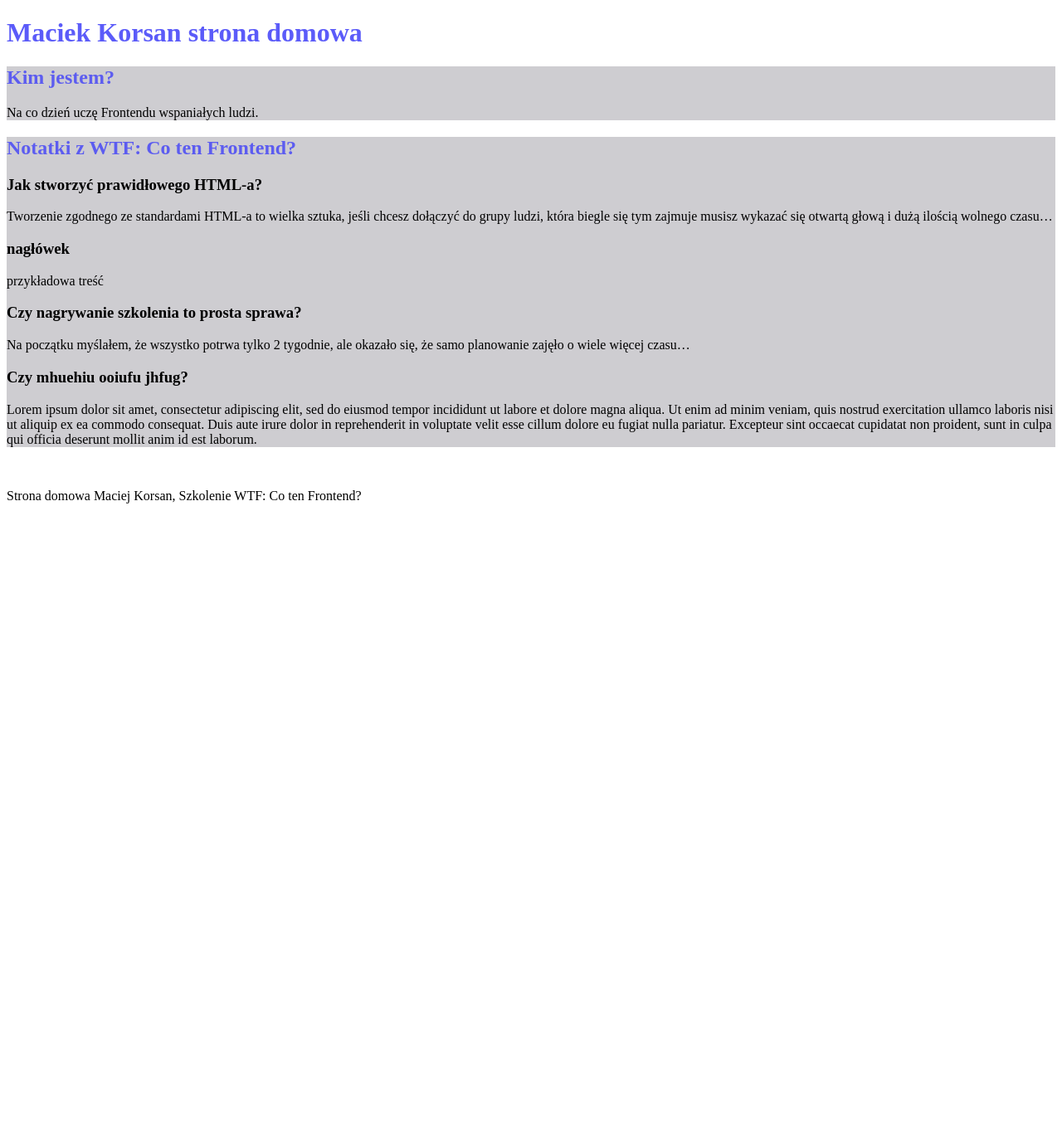
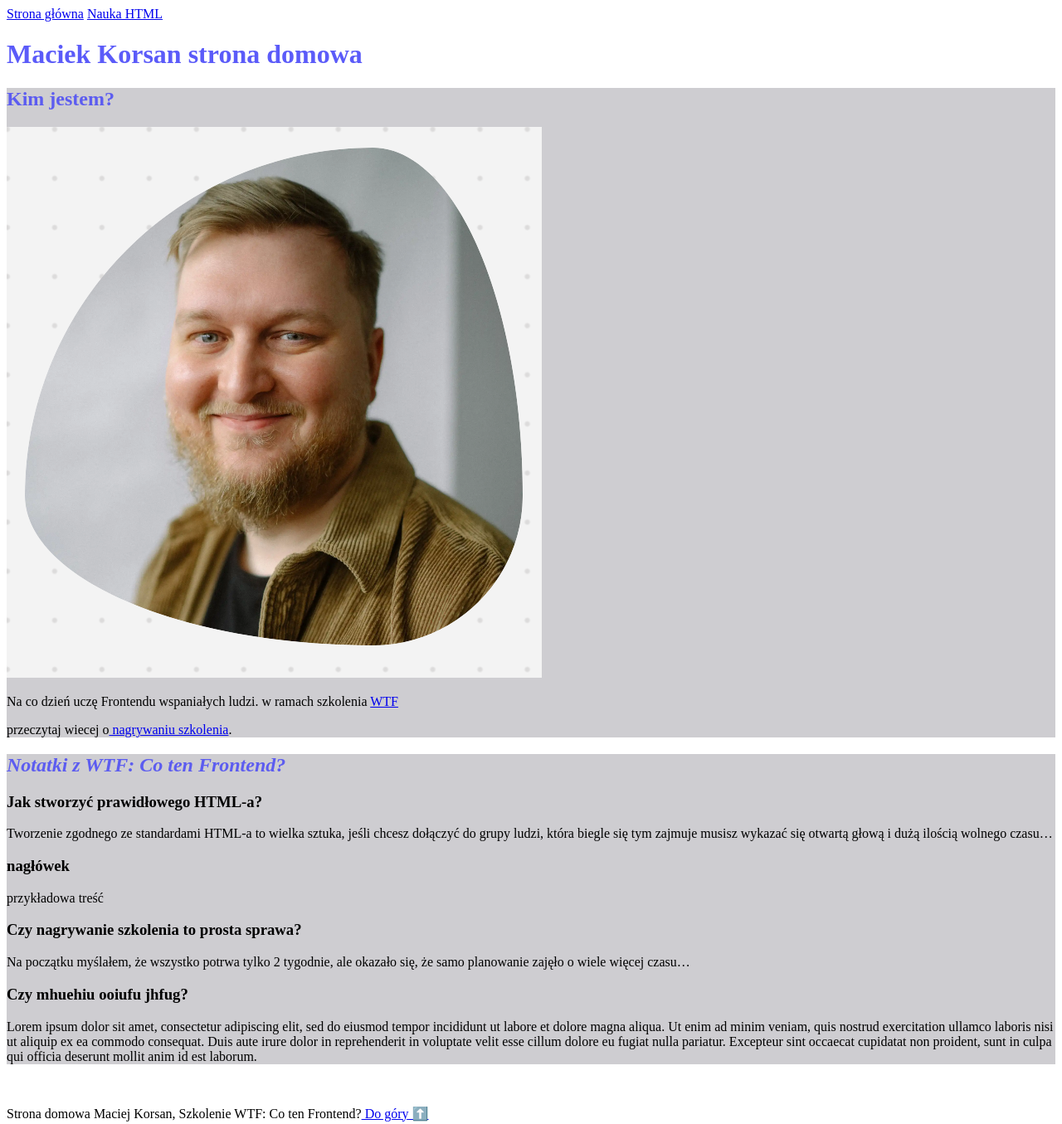
Before and after one commit to Joanna-Maleszyk-Radziun/homepage, a plain HTML site: page index.html in a window 1280 px wide. Shown: the whole page at 83% size. Before the commit the page ends 800 px from the top, so only its background shows below. Drawn offline with Linux system fonts and the light colour scheme.

Commit message:
learning html tags

```diff
--- a/index.html
+++ b/index.html
@@ -10,22 +10,34 @@
 </head>
 
 <body>
+	<header>
+		<nav>
+			<a href="index.html">Strona główna</a>
+			<a href="nauka-html.html">Nauka HTML</a>
+		</nav>
+	</header>
 	<main>
 		<header>
 			<h1>
 				Maciek Korsan strona domowa
 			</h1>
+			<article id="top"></article>
 		</header>
 
 		<section>
 			<h2>Kim jestem?</h2>
+			<img src="korsi.png" alt="Zdjęcie Maćka Korsana"/>
 			<p>
-				Na co dzień uczę Frontendu wspaniałych ludzi.
+				Na co dzień uczę Frontendu wspaniałych ludzi. w ramach szkolenia
+				<a href="https://cotenfrontend.pl" target="_blank">WTF</a>
+			</p>
+			<p>
+				przeczytaj wiecej o<a href="#szkolenie"> nagrywaniu szkolenia</a>.
 			</p>
 		</section>
 
 		<section>
-			<h2>Notatki z WTF: Co ten Frontend?</h2>
+			<h2><em>Notatki z WTF: Co ten Frontend?</em></h2>
 			<article>
 				<h3>Jak stworzyć prawidłowego HTML-a?</h3>
 
@@ -37,26 +49,33 @@
 				<p>przykładowa treść</p>
 			</article>
 			<article>
+				<article id="szkolenie">
 					<h3>Czy nagrywanie szkolenia to prosta sprawa?</h3>
 
-				<p>Na początku myślałem, że wszystko potrwa tylko 2 tygodnie, ale okazało się, że samo planowanie zajęło
+					<p>Na początku myślałem, że wszystko potrwa tylko 2 tygodnie, ale okazało się, że samo planowanie
+						zajęło
 						o wiele więcej czasu…</p>
 				</article>
 				<article>
 					<h3>
-					Czy mhuehiu ooiufu jhfug?
+						<strong>Czy mhuehiu ooiufu jhfug?</strong>
 					</h3>
 					<p>
-					Lorem ipsum dolor sit amet, consectetur adipiscing elit, sed do eiusmod tempor incididunt ut labore et dolore magna aliqua. Ut enim ad minim veniam, quis nostrud exercitation ullamco laboris nisi ut aliquip ex ea commodo consequat. Duis aute irure dolor in reprehenderit in voluptate velit esse cillum dolore eu fugiat nulla pariatur. Excepteur sint occaecat cupidatat non proident, sunt in culpa qui officia deserunt mollit anim id est laborum.
+						Lorem ipsum dolor sit amet, consectetur adipiscing elit, sed do eiusmod tempor incididunt ut
+						labore
+						et dolore magna aliqua. Ut enim ad minim veniam, quis nostrud exercitation ullamco laboris nisi
+						ut
+						aliquip ex ea commodo consequat. Duis aute irure dolor in reprehenderit in voluptate velit esse
+						cillum dolore eu fugiat nulla pariatur. Excepteur sint occaecat cupidatat non proident, sunt in
+						culpa qui officia deserunt mollit anim id est laborum.
 					</p>
 				</article>
 		</section>
 		<br>
-
+	</main>
 	<footer>
-			<p>Strona domowa Maciej Korsan, Szkolenie WTF: Co ten Frontend?</p>
+		<p>Strona domowa Maciej Korsan, Szkolenie WTF: Co ten Frontend?<a href="#top"> Do góry ⬆️</a></p>
 	</footer>
-	</main>
 </body>
 
 </html>
```
Also changed, not shown: nauka-html.html (added, +47 -0 lines), korsi.png (added). Lines whose indentation alone changed are shown as unchanged.
